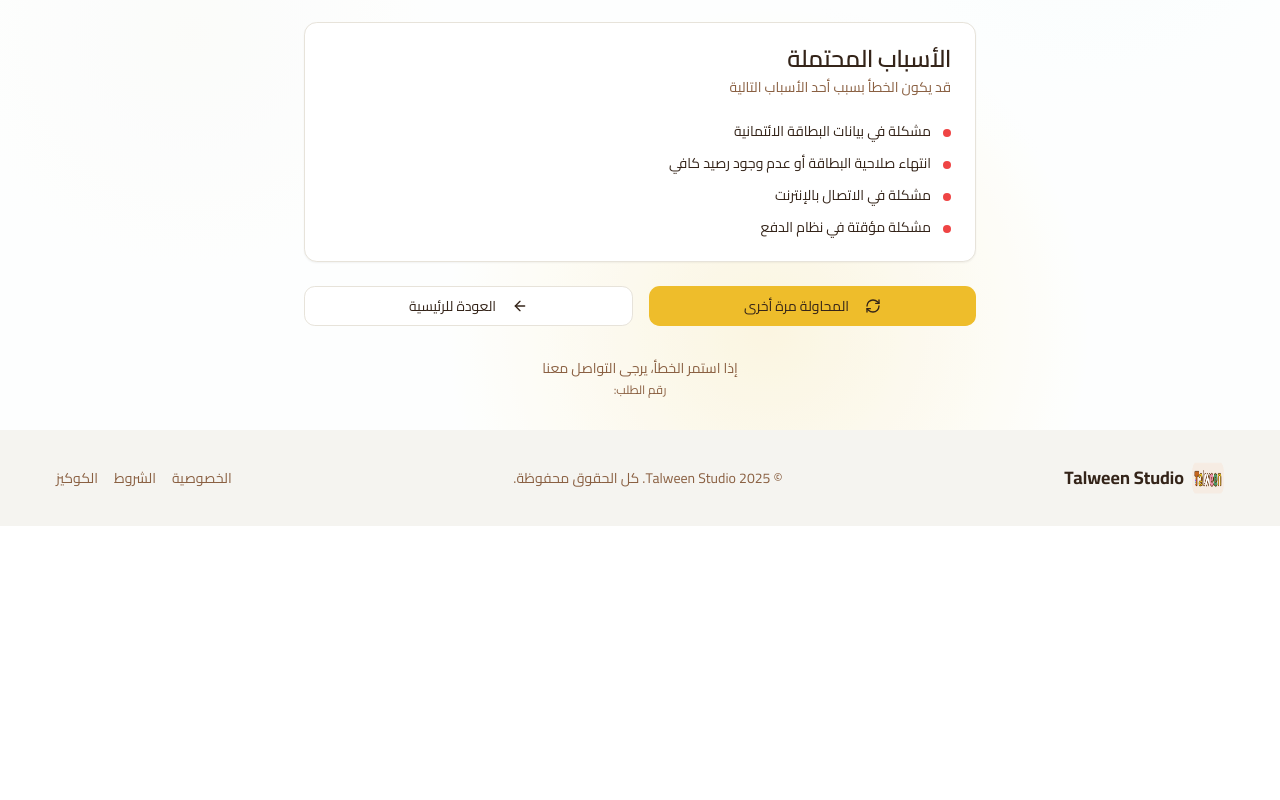
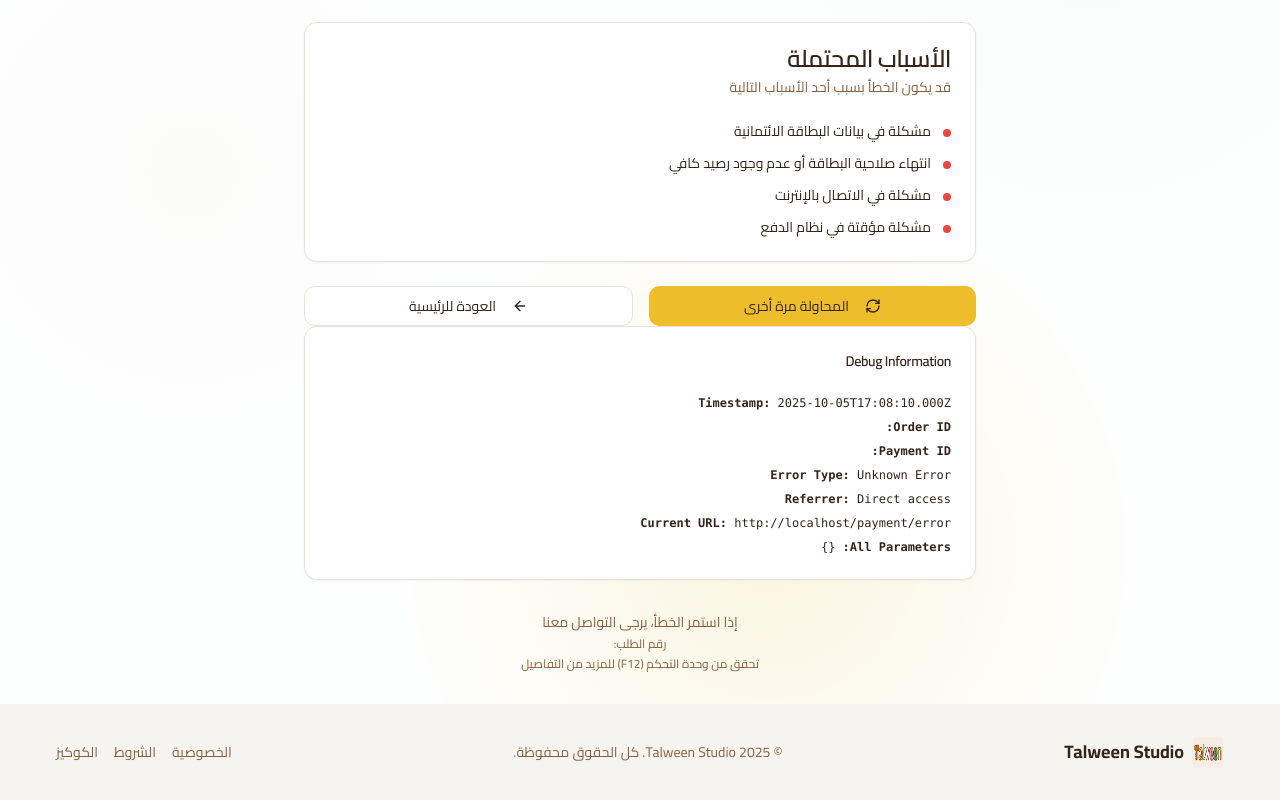
Before and after one commit to Amir-fan/talween-studio, a Next.js app: page /payment/error in a window 1280 px wide. Shown: the part 457-1257 px from the top of the page. Before the commit the page ends 983 px from the top, so only its background shows below. Built offline with nearby package versions, Linux system fonts and the light colour scheme.

Commit message:
Add comprehensive debugging to payment error page

```diff
--- a/src/app/payment/error/page.tsx
+++ b/src/app/payment/error/page.tsx
@@ -11,15 +11,66 @@ function PaymentErrorContent() {
   const searchParams = useSearchParams();
   const router = useRouter();
   const [errorData, setErrorData] = useState<any>(null);
+  const [debugInfo, setDebugInfo] = useState<any>(null);
 
   useEffect(() => {
+    console.log('🔍 [ERROR PAGE] === ERROR PAGE LOADED ===');
+
     const orderId = searchParams.get('orderId');
+    const paymentId = searchParams.get('paymentId');
+    const id = searchParams.get('Id');
     const error = searchParams.get('error');
+
+    // Get all URL parameters for debugging
+    const allParams = Object.fromEntries(searchParams.entries());
+
+    console.log('🔍 [ERROR PAGE] URL Parameters:', {
+      orderId,
+      paymentId,
+      id,
+      error,
+      allParams
+    });
+
+    // Check if this is a callback error (has paymentId)
+    const isCallbackError = !!(paymentId && orderId);
+    console.log('🔍 [ERROR PAGE] Is callback error?', isCallbackError);
 
     setErrorData({
       orderId,
-      error: error || 'حدث خطأ غير متوقع'
+      paymentId,
+      id,
+      error: error || 'حدث خطأ غير متوقع',
+      isCallbackError
     });
+
+    setDebugInfo({
+      allParams,
+      timestamp: new Date().toISOString(),
+      userAgent: navigator.userAgent,
+      referrer: document.referrer,
+      currentUrl: window.location.href
+    });
+
+    // If this is a callback error, try to diagnose what went wrong
+    if (isCallbackError) {
+      console.log('🔍 [ERROR PAGE] This appears to be a callback error');
+      console.log('🔍 [ERROR PAGE] Expected callback URL should have been:');
+      console.log(`🔍 [ERROR PAGE] /api/payment/callback?orderId=${orderId}&paymentId=${paymentId}`);
+
+      // Try to check if the callback endpoint is reachable
+      fetch(`/api/payment/callback?orderId=${orderId}&paymentId=${paymentId}`)
+        .then(response => {
+          console.log('🔍 [ERROR PAGE] Callback endpoint test response:', response.status);
+          return response.text();
+        })
+        .then(text => {
+          console.log('🔍 [ERROR PAGE] Callback endpoint test result:', text);
+        })
+        .catch(err => {
+          console.error('🔍 [ERROR PAGE] Callback endpoint test failed:', err);
+        });
+    }
   }, [searchParams]);
 
   return (
@@ -106,6 +157,26 @@ function PaymentErrorContent() {
             </Button>
           </div>
 
+          {/* Debug Information */}
+          {debugInfo && (
+            <Card className="mb-6">
+              <CardHeader>
+                <CardTitle className="text-sm">Debug Information</CardTitle>
+              </CardHeader>
+              <CardContent>
+                <div className="space-y-2 text-xs font-mono">
+                  <div><strong>Timestamp:</strong> {debugInfo.timestamp}</div>
+                  <div><strong>Order ID:</strong> {errorData?.orderId}</div>
+                  <div><strong>Payment ID:</strong> {errorData?.paymentId}</div>
+                  <div><strong>Error Type:</strong> {errorData?.isCallbackError ? 'Callback Error' : 'Unknown Error'}</div>
+                  <div><strong>Referrer:</strong> {debugInfo.referrer || 'Direct access'}</div>
+                  <div><strong>Current URL:</strong> {debugInfo.currentUrl}</div>
+                  <div><strong>All Parameters:</strong> {JSON.stringify(debugInfo.allParams, null, 2)}</div>
+                </div>
+              </CardContent>
+            </Card>
+          )}
+
           {/* Support Info */}
           <div className="mt-8 text-center">
             <p className="text-sm text-muted-foreground">
@@ -113,6 +184,9 @@ function PaymentErrorContent() {
             </p>
             <p className="text-xs text-muted-foreground mt-1">
               رقم الطلب: {errorData?.orderId}
+            </p>
+            <p className="text-xs text-muted-foreground mt-1">
+              تحقق من وحدة التحكم (F12) للمزيد من التفاصيل
             </p>
           </div>
         </div>
```
